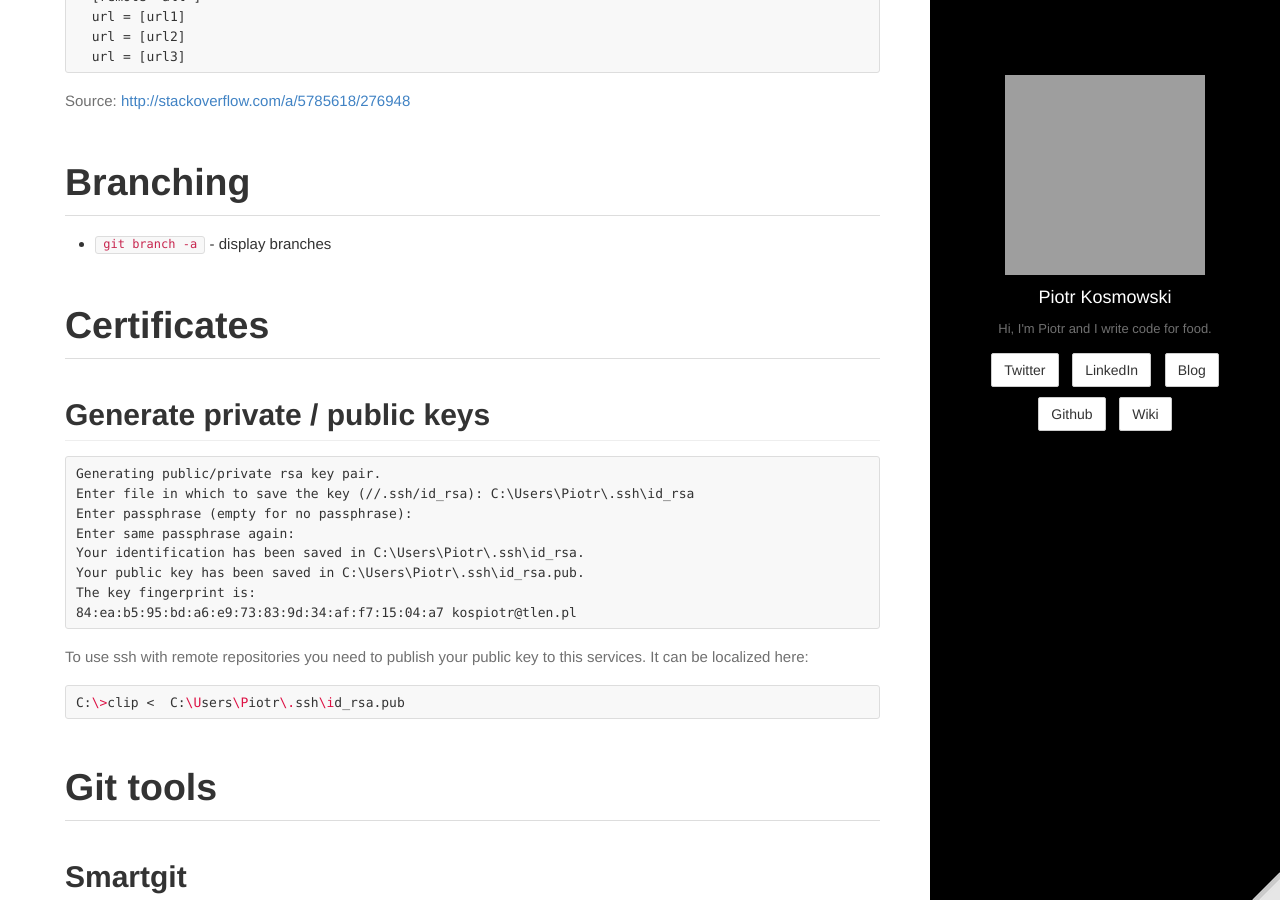
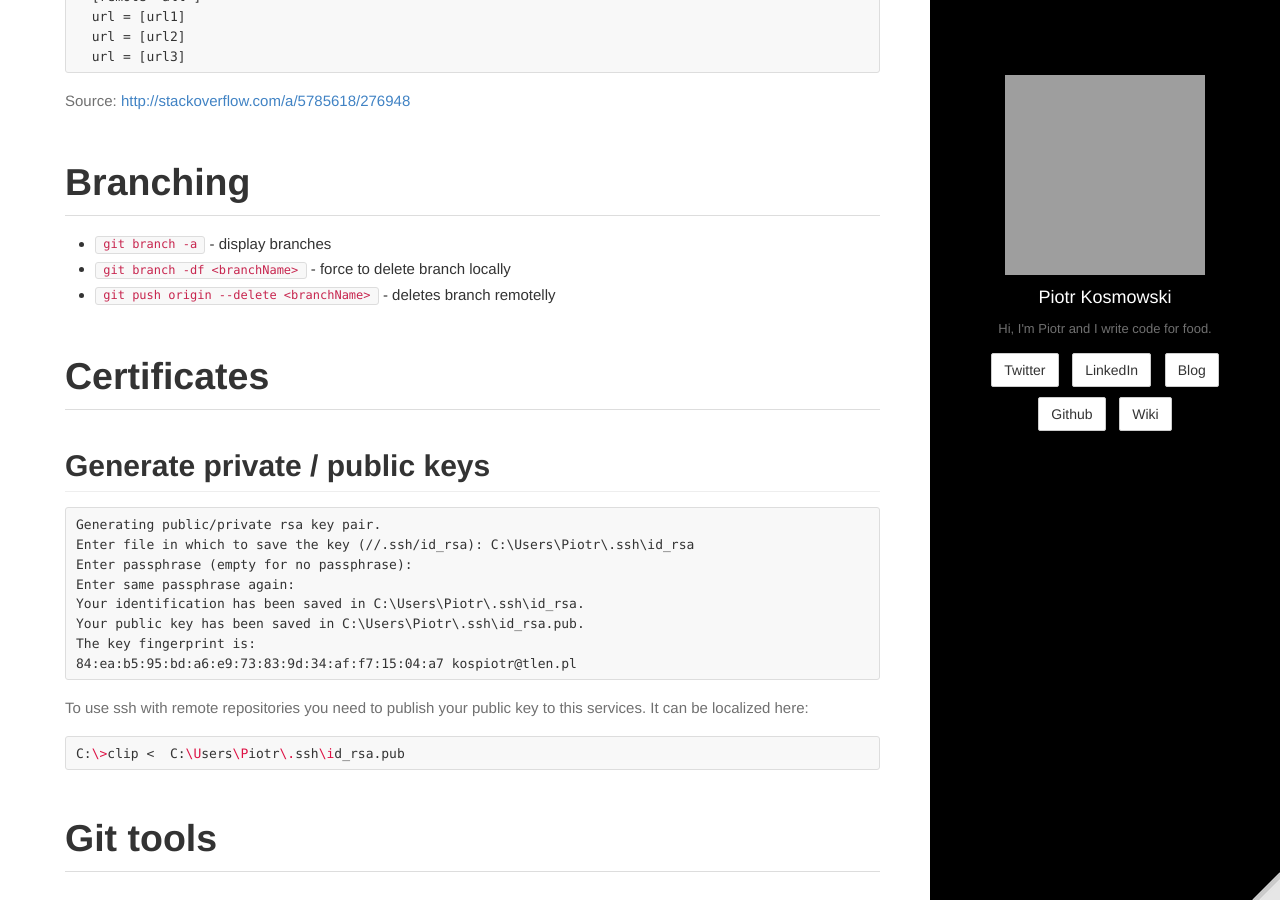
Before and after one commit to kospiotr/kospiotr.github.io, a Jekyll site: the page built from wiki/git.md, in a window 1280 px wide and 900 px high, scrolled down 1516 px. Built offline with Jekyll 4.4.1, drawn with Linux system fonts in a browser that asks for light colours; Markdown is read by kramdown in place of the engine named in the settings; grey boxes are pictures that could not be loaded.

Commit message:
Update git.md

````diff
--- a/wiki/git.md
+++ b/wiki/git.md
@@ -56,6 +56,8 @@ Source: [http://stackoverflow.com/a/5785618/276948](http://stackoverflow.com/a/5
 # Branching
 
  * ```git branch -a``` - display branches
+ * ```git branch -df <branchName>``` - force to delete branch locally
+ * ```git push origin --delete <branchName>``` - deletes branch remotelly
 
 #Certificates
 ##Generate private / public keys
````
